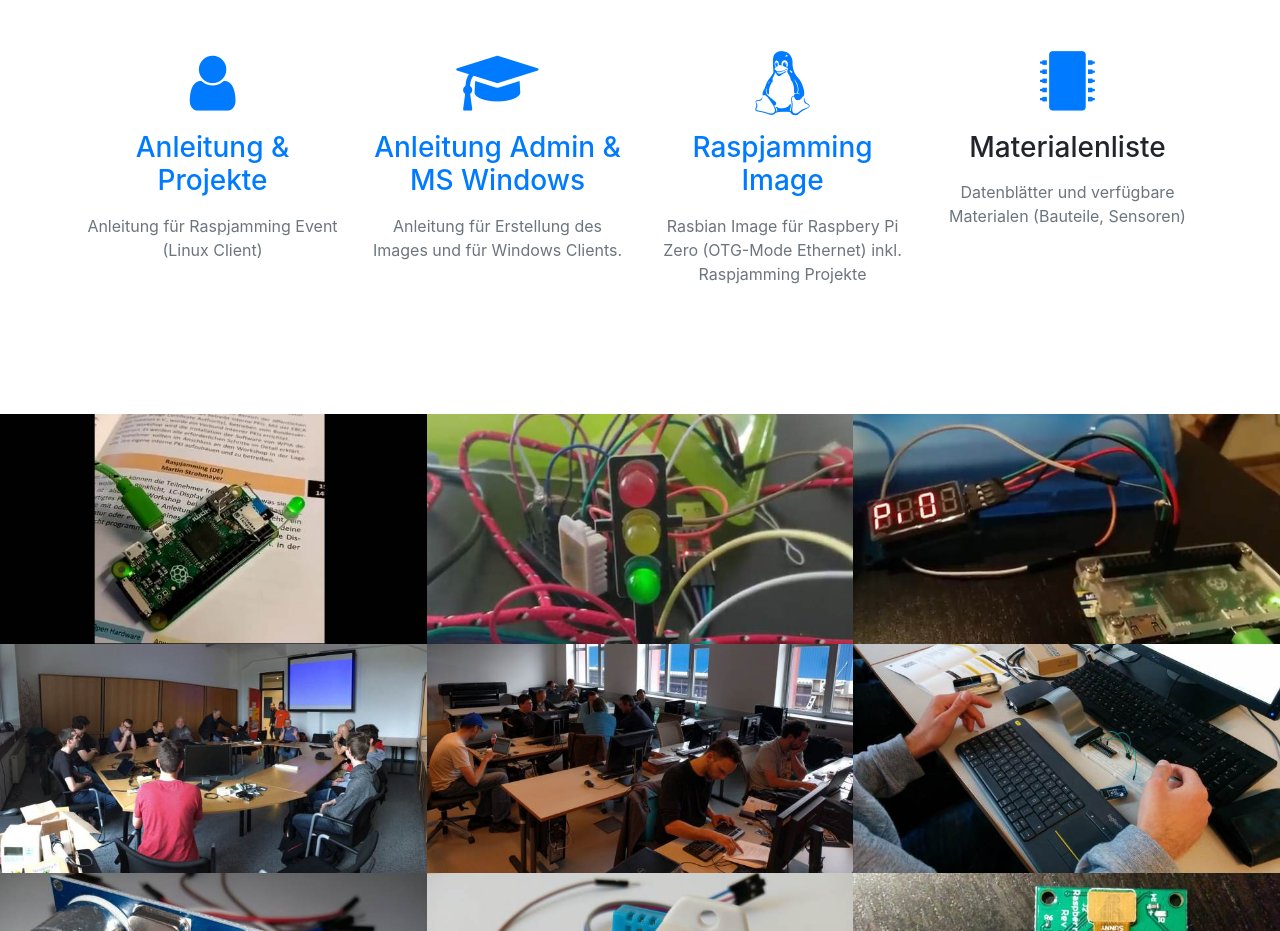
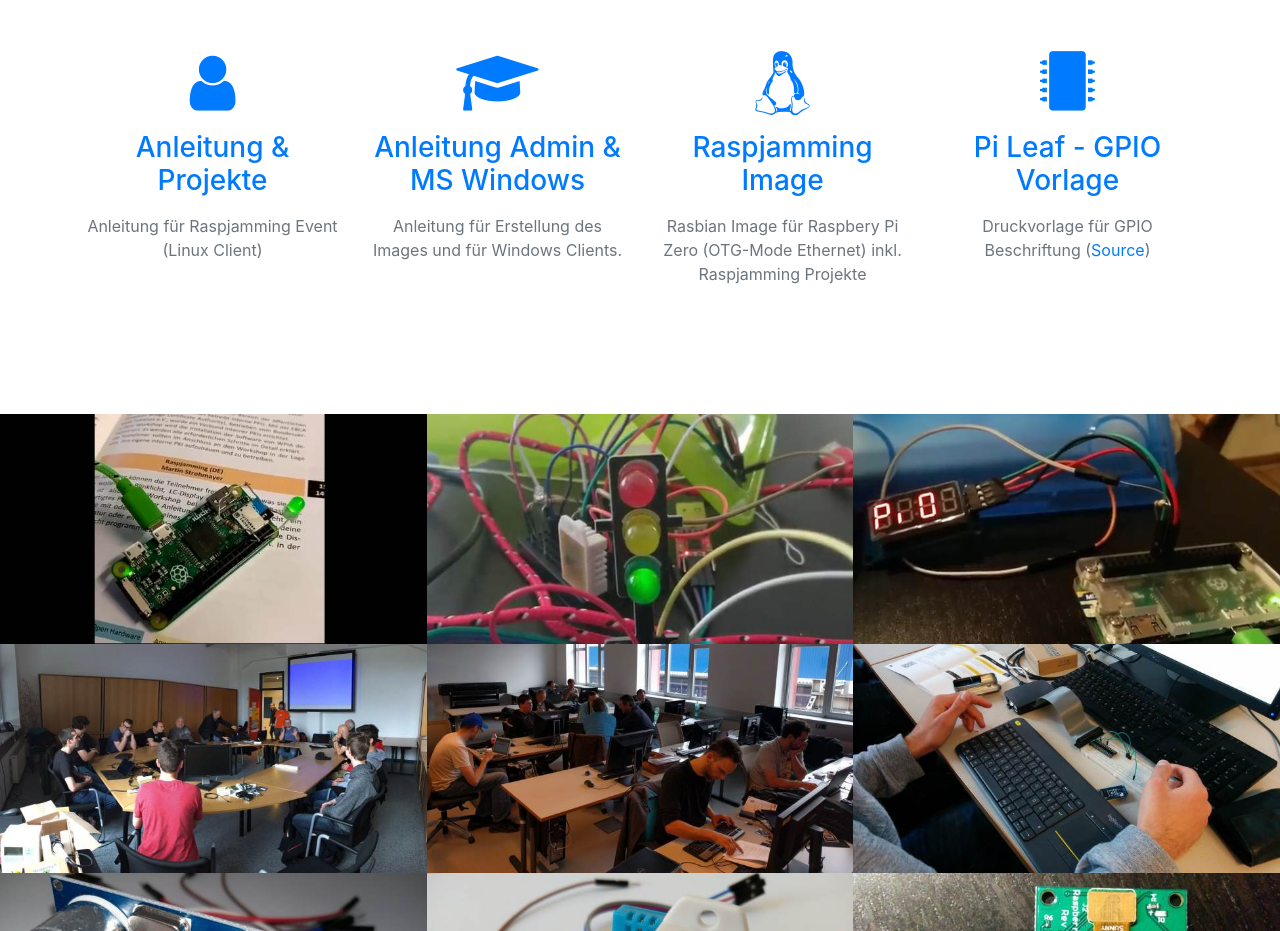
Before and after one commit to GrazerComputerClub/Raspjamming-Doc, a website with bundled scripts: page index.html in a window 1280 px wide. Shown: the part 2799-3730 px from the top of the page. Built offline with nearby package versions, Linux system fonts and the light colour scheme.

Commit message:
Pi Leaf Vorlage

```diff
--- a/index.html
+++ b/index.html
@@ -162,8 +162,8 @@ Der Rechtsweg ist ausgeschlossen.</p>
           <div class="col-lg-3 col-md-6 text-center">
             <div class="service-box mt-5 mx-auto">
               <i class="fa fa-4x fa-microchip text-primary mb-3 sr-icons"></i>
-              <h3 class="mb-3">Materialenliste</h3>
-              <p class="text-muted mb-0">Datenblätter und verfügbare Materialen (Bauteile, Sensoren)</p>
+              <a href="PDF/pi-leaf.pdf"><h3 class="mb-3">Pi Leaf - GPIO Vorlage</h3></a>
+              <p class="text-muted mb-0">Druckvorlage für GPIO Beschriftung (<a href="https://sourceforge.net/u/sanderr/pileaf/ci/6978dc4aa8e47e9f4686d3310aff722cdb9f08a2/tree/">Source</a>)</p>
             </div>
           </div>
         </div>
```
Also changed, not shown: 1 other file.
